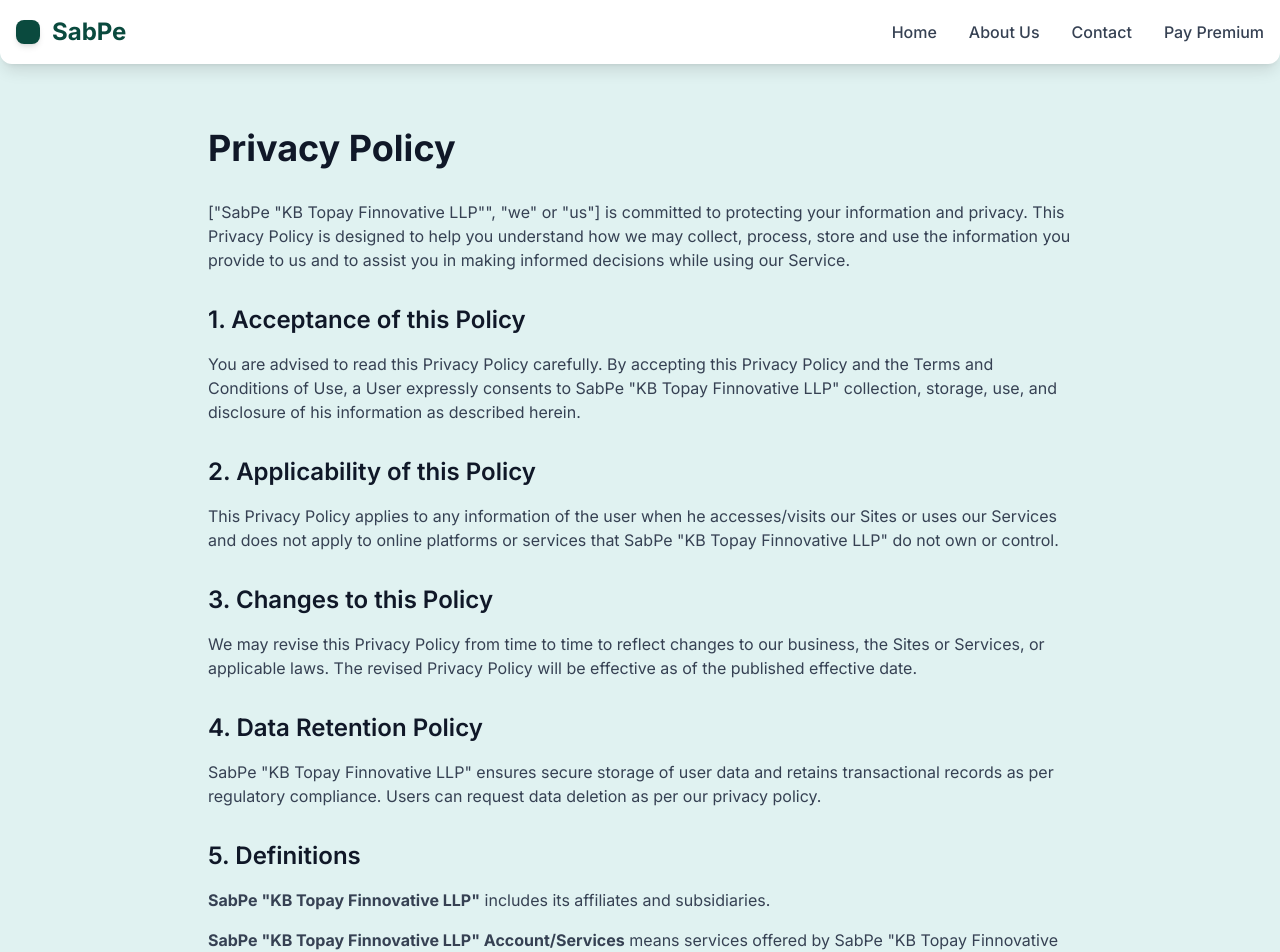
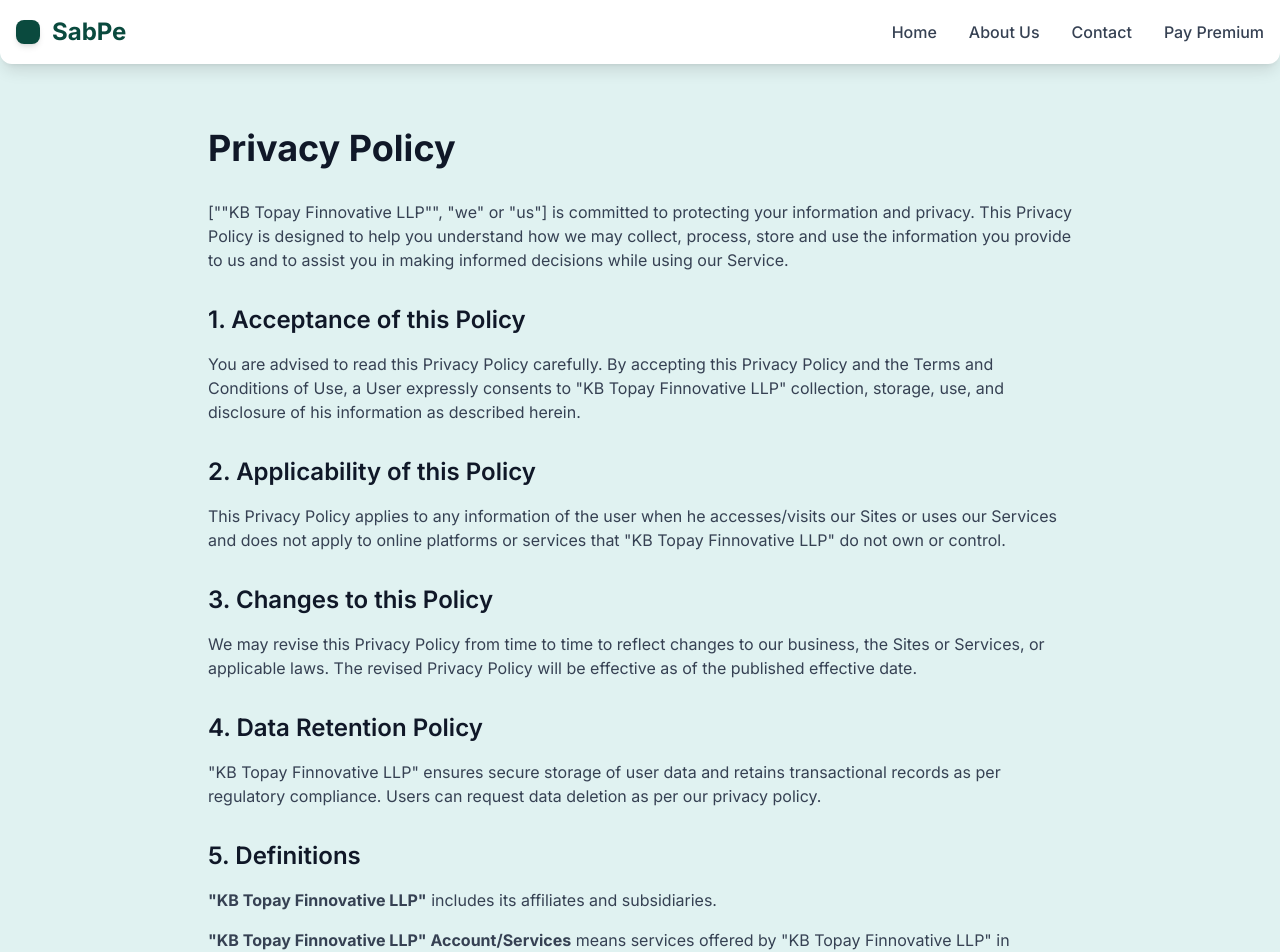
Before and after one commit to ParasUpadhayay-Clickpe/insurance-sabpe, a Next.js app: page /privacy-policy in a window 1280 px wide. Shown: the top 952 px of the page. Built offline with nearby package versions, Linux system fonts and the light colour scheme.

Commit message:
refactor privacy policy and terms and conditions to remove "SabPe" branding for consistency

```diff
--- a/src/app/privacy-policy/page.tsx
+++ b/src/app/privacy-policy/page.tsx
@@ -4,20 +4,20 @@
             <h1 className="text-4xl font-bold text-gray-900 mb-8">Privacy Policy</h1>
             <div className="prose prose-lg max-w-none text-gray-700">
                 <p className="mb-6">
-                    [&quot;SabPe "KB Topay Finnovative LLP"&quot;, &quot;we&quot; or &quot;us&quot;] is committed to protecting your information and privacy. This
+                    [&quot;"KB Topay Finnovative LLP"&quot;, &quot;we&quot; or &quot;us&quot;] is committed to protecting your information and privacy. This
                     Privacy Policy is designed to help you understand how we may collect, process, store and use the
                     information you provide to us and to assist you in making informed decisions while using our Service.
                 </p>
                 <h2 className="text-2xl font-semibold text-gray-900 mt-8 mb-4">1. Acceptance of this Policy</h2>
                 <p className="mb-6">
                     You are advised to read this Privacy Policy carefully. By accepting this Privacy Policy and the Terms and
-                    Conditions of Use, a User expressly consents to SabPe "KB Topay Finnovative LLP" collection, storage, use, and disclosure of his
+                    Conditions of Use, a User expressly consents to "KB Topay Finnovative LLP" collection, storage, use, and disclosure of his
                     information as described herein.
                 </p>
                 <h2 className="text-2xl font-semibold text-gray-900 mt-8 mb-4">2. Applicability of this Policy</h2>
                 <p className="mb-6">
                     This Privacy Policy applies to any information of the user when he accesses/visits our Sites or uses our
-                    Services and does not apply to online platforms or services that SabPe "KB Topay Finnovative LLP" do not own or control.
+                    Services and does not apply to online platforms or services that "KB Topay Finnovative LLP" do not own or control.
                 </p>
                 <h2 className="text-2xl font-semibold text-gray-900 mt-8 mb-4">3. Changes to this Policy</h2>
                 <p className="mb-6">
@@ -27,12 +27,12 @@
                 </p>
                 <h2 className="text-2xl font-semibold text-gray-900 mt-8 mb-4">4. Data Retention Policy</h2>
                 <p className="mb-6">
-                    SabPe "KB Topay Finnovative LLP" ensures secure storage of user data and retains transactional records as per regulatory compliance.
+                    "KB Topay Finnovative LLP" ensures secure storage of user data and retains transactional records as per regulatory compliance.
                     Users can request data deletion as per our privacy policy.
                 </p>
                 <h2 className="text-2xl font-semibold text-gray-900 mt-8 mb-4">5. Definitions</h2>
-                <p className="mb-4"><strong>SabPe "KB Topay Finnovative LLP"</strong> includes its affiliates and subsidiaries.</p>
-                <p className="mb-4"><strong>SabPe "KB Topay Finnovative LLP" Account/Services</strong> means services offered by SabPe "KB Topay Finnovative LLP" in connection with your account.</p>
+                <p className="mb-4"><strong>"KB Topay Finnovative LLP"</strong> includes its affiliates and subsidiaries.</p>
+                <p className="mb-4"><strong>"KB Topay Finnovative LLP" Account/Services</strong> means services offered by "KB Topay Finnovative LLP" in connection with your account.</p>
                 <p className="mb-4"><strong>Personal Data/Information</strong> means personal information that can identify a person.</p>
                 <p className="mb-4"><strong>Process</strong> means any method we handle Personal Data whether or not by automated means.</p>
                 <h2 className="text-2xl font-semibold text-gray-900 mt-8 mb-4">6. Information We Collect</h2>
@@ -49,7 +49,7 @@
                     <li>Complying with legal requirements</li>
                 </ul>
                 <h2 className="text-2xl font-semibold text-gray-900 mt-8 mb-4">9. Information Security</h2>
-                <p className="mb-6">SabPe "KB Topay Finnovative LLP" employs stringent security measures. Sensitive information is encrypted.</p>
+                <p className="mb-6">"KB Topay Finnovative LLP" employs stringent security measures. Sensitive information is encrypted.</p>
                 <h2 className="text-2xl font-semibold text-gray-900 mt-8 mb-4">10. Contact Us</h2>
                 <p className="mb-6">For queries regarding this Privacy Policy, contact support@sabpe.com.</p>
             </div>
--- a/src/app/terms-and-conditions/page.tsx
+++ b/src/app/terms-and-conditions/page.tsx
@@ -4,14 +4,14 @@
             <h1 className="text-4xl font-bold text-gray-900 mb-8">Terms And Conditions</h1>
             <div className="prose prose-lg max-w-none text-gray-700">
                 <p className="mb-6">
-                    These terms govern your use of SabPe "KB Topay Finnovative LLP" services including online payments and related features. Please read them carefully.
+                    These terms govern your use of "KB Topay Finnovative LLP" services including online payments and related features. Please read them carefully.
                 </p>
                 <h2 className="text-2xl font-semibold text-gray-900 mt-8 mb-4">General</h2>
-                <p className="mb-6">This website and app are operated by SabPe "KB Topay Finnovative LLP". By using the Services, you agree to these terms.</p>
+                <p className="mb-6">This website and app are operated by "KB Topay Finnovative LLP". By using the Services, you agree to these terms.</p>
                 <h2 className="text-2xl font-semibold text-gray-900 mt-8 mb-4">Eligibility</h2>
                 <p className="mb-6">You must be 18+ and legally capable to form binding contracts in India, or a registered entity operating in India.</p>
                 <h2 className="text-2xl font-semibold text-gray-900 mt-8 mb-4">Registration</h2>
-                <p className="mb-6">Provide true, accurate, current and complete information. SabPe "KB Topay Finnovative LLP" may reject or terminate access for violations.</p>
+                <p className="mb-6">Provide true, accurate, current and complete information. "KB Topay Finnovative LLP" may reject or terminate access for violations.</p>
                 <h2 className="text-2xl font-semibold text-gray-900 mt-8 mb-4">Payment Types</h2>
                 <p className="mb-6">Services include Rent, Utility, Vendor, GST and others as specified. Users are responsible for tax implications.</p>
                 <h2 className="text-2xl font-semibold text-gray-900 mt-8 mb-4">User Obligations</h2>
@@ -22,11 +22,11 @@
                     <li>Bear applicable taxes</li>
                 </ul>
                 <h2 className="text-2xl font-semibold text-gray-900 mt-8 mb-4">Security</h2>
-                <p className="mb-6">Users are responsible for safeguarding credentials. SabPe "KB Topay Finnovative LLP" employs robust security practices.</p>
+                <p className="mb-6">Users are responsible for safeguarding credentials. "KB Topay Finnovative LLP" employs robust security practices.</p>
                 <h2 className="text-2xl font-semibold text-gray-900 mt-8 mb-4">Payment Terms - Fees</h2>
                 <p className="mb-6">Convenience fees are disclosed prior to transaction and are non-refundable, except for technical failures.</p>
                 <h2 className="text-2xl font-semibold text-gray-900 mt-8 mb-4">Limitation of Liability</h2>
-                <p className="mb-6">To the maximum extent permitted by law, SabPe "KB Topay Finnovative LLP" is not liable for indirect or consequential damages.</p>
+                <p className="mb-6">To the maximum extent permitted by law, "KB Topay Finnovative LLP" is not liable for indirect or consequential damages.</p>
                 <h2 className="text-2xl font-semibold text-gray-900 mt-8 mb-4">Contact Information</h2>
                 <p className="mb-6">For queries, contact support@sabpe.com.</p>
             </div>
```
